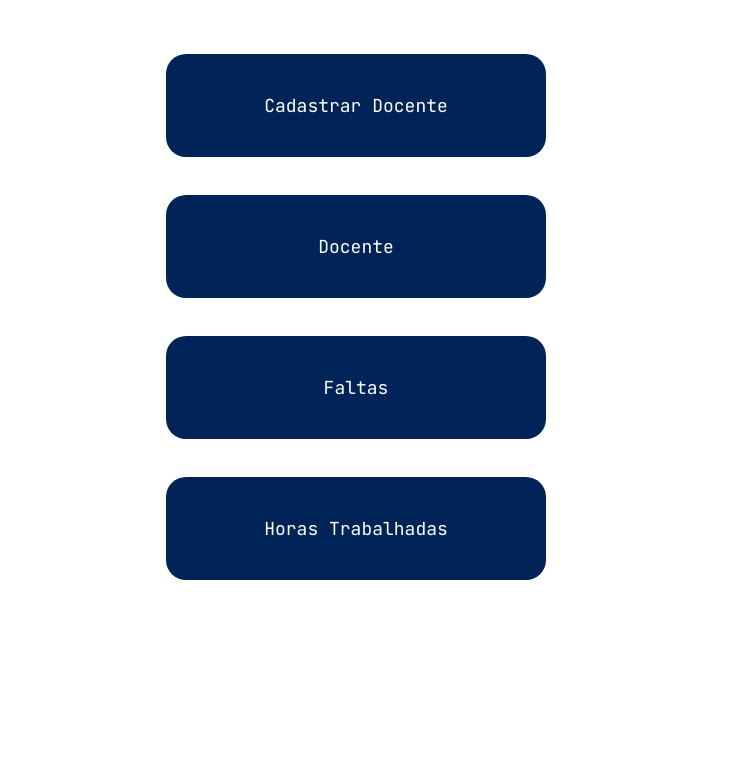
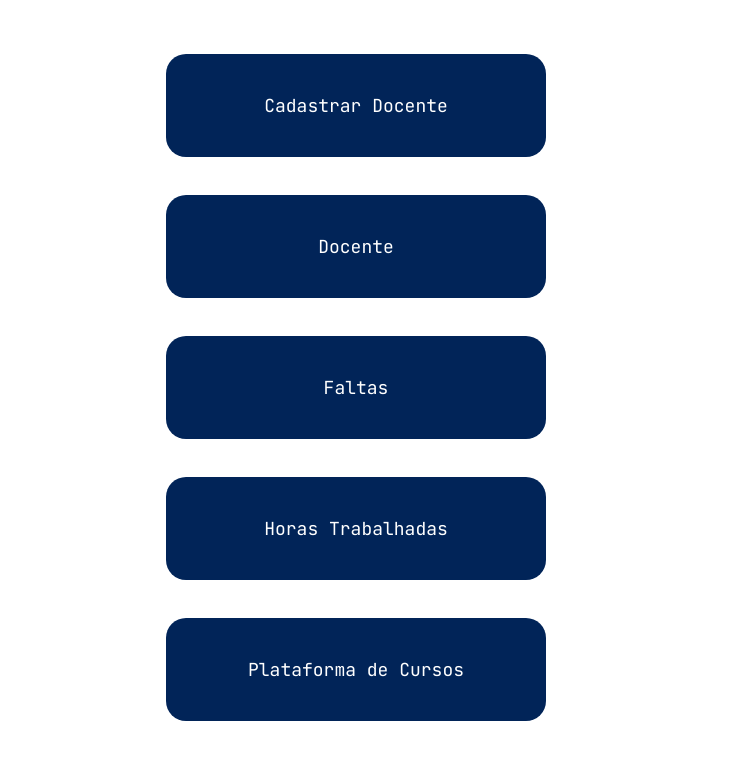
Before and after one commit to gordeusbraga/siteIP, a plain HTML site: page index/telaCoordenador.html in a window 1280 px wide. Shown: the part 112-872 px from the top of the page, without its empty margins (284-1021 px from the left). Drawn offline with Linux system fonts and the light colour scheme.

Commit message:
novas funcionalidades

```diff
--- a/index/telaCoordenador.html
+++ b/index/telaCoordenador.html
@@ -22,6 +22,7 @@
         <a href="../index/acessarfuncionario.html">Docente</a>
         <a href="#">Faltas</a>
         <a href="horasTrabalhadas.html">Horas Trabalhadas</a>
+        <a href="https://learntechipcontrol.com" target="_blank">Plataforma de Cursos</a>
     </main>
     <footer>
         <p>IP-Control</p>
```
Also changed, not shown: index/telaFuncionario.html (+1 -0 lines).
